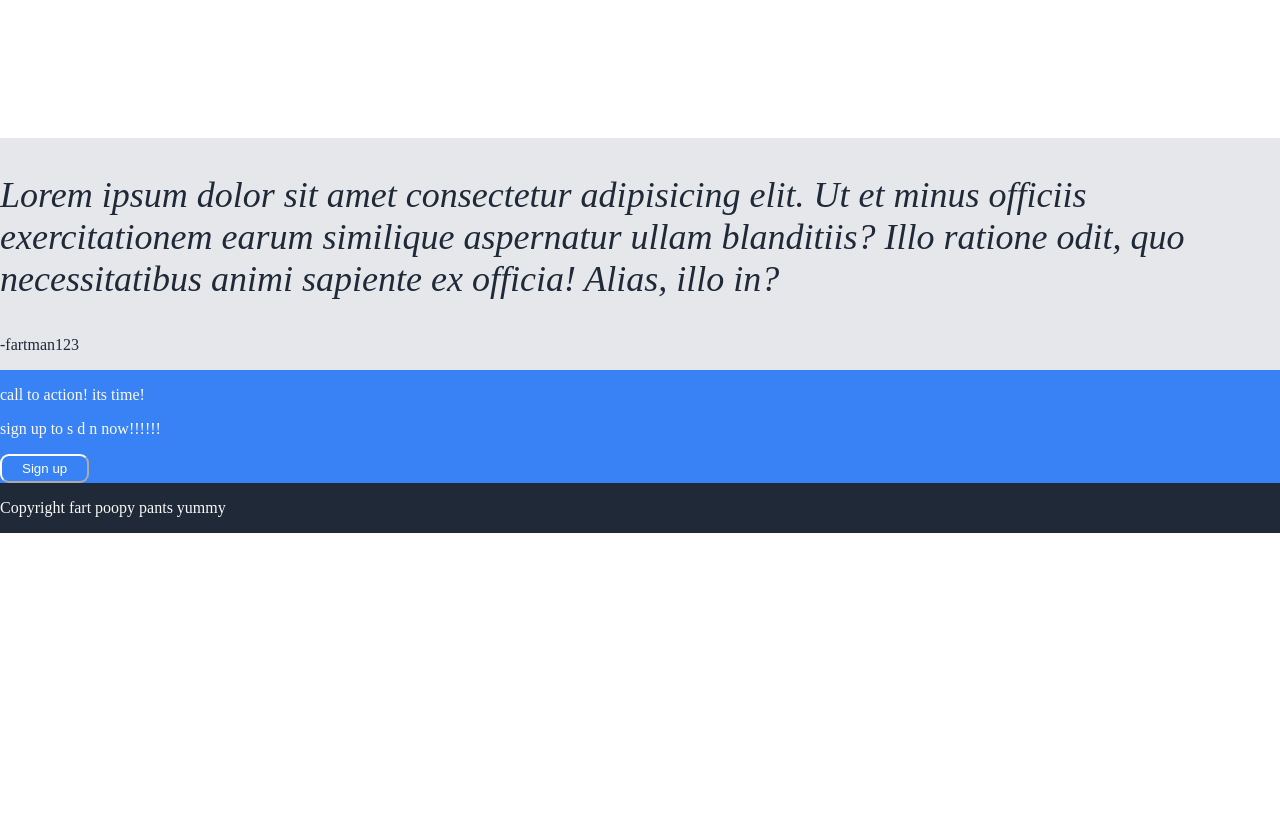
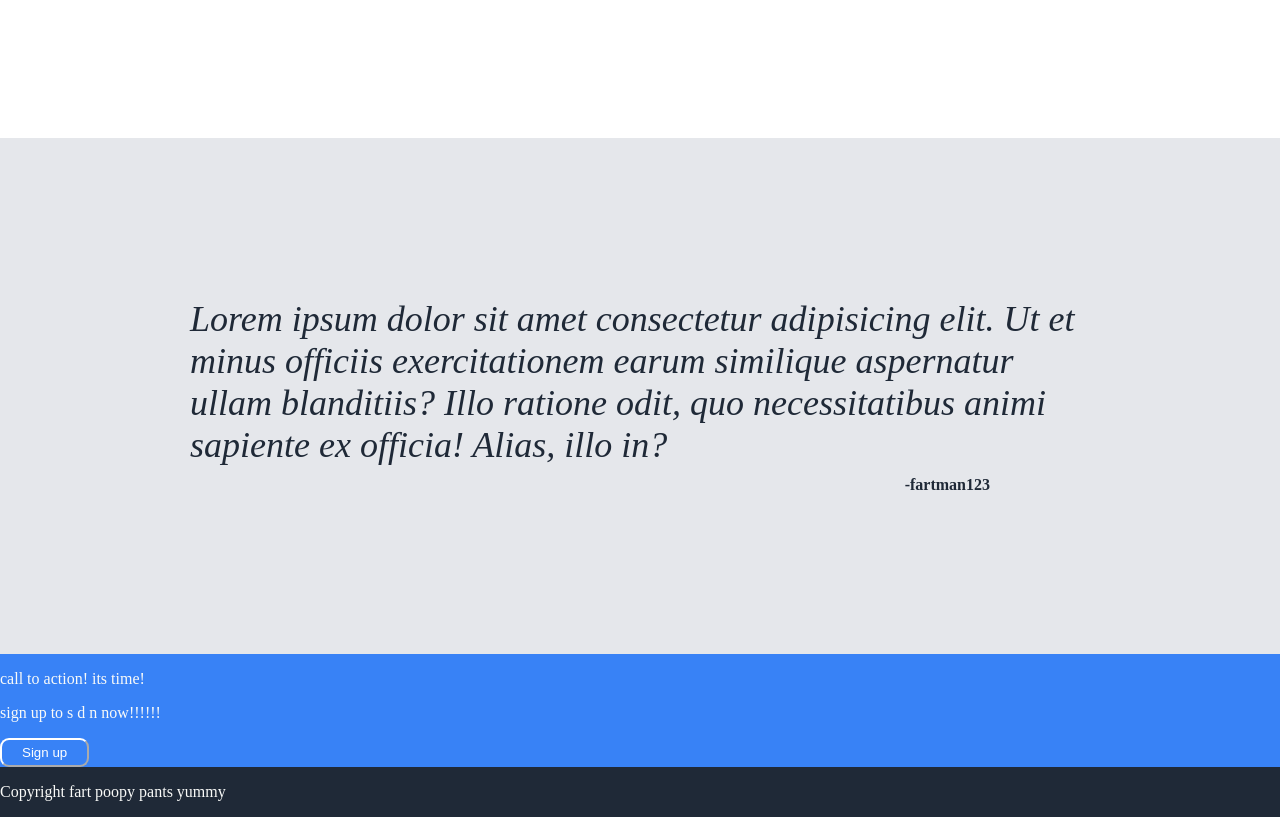
Before and after one commit to kengyn/landing-page, a plain HTML site: page index.html in a window 1280 px wide. Shown: the part 1180-1997 px from the top of the page. Before the commit the page ends 1713 px from the top, so only its background shows below. Drawn offline with Linux system fonts and the light colour scheme.

Commit message:
Align quote in bottom middle

```diff
--- a/styles.css
+++ b/styles.css
@@ -110,15 +110,32 @@ button {
   height: 150px;
 }
 
+/* css for bottom middle */
+
 .botmid {
   background-color: #e5e7eb;
   color: #1f2937;
+  display: flex;
+  flex-direction: column;
+  align-items: center;
 }
 
 .quote {
   font-size: 36px;
   font-weight: lighter;
   font-style: italic;
+  width: 900px;
+  margin-top: 160px;
+  margin-bottom: 0;
+}
+
+.author {
+  width: 700px;
+  text-align: end;
+  margin-top: 10px;
+  margin-bottom: 160px;
+  flex-shrink: 1;
+  font-weight: bold;
 }
 
 .bot {
```
